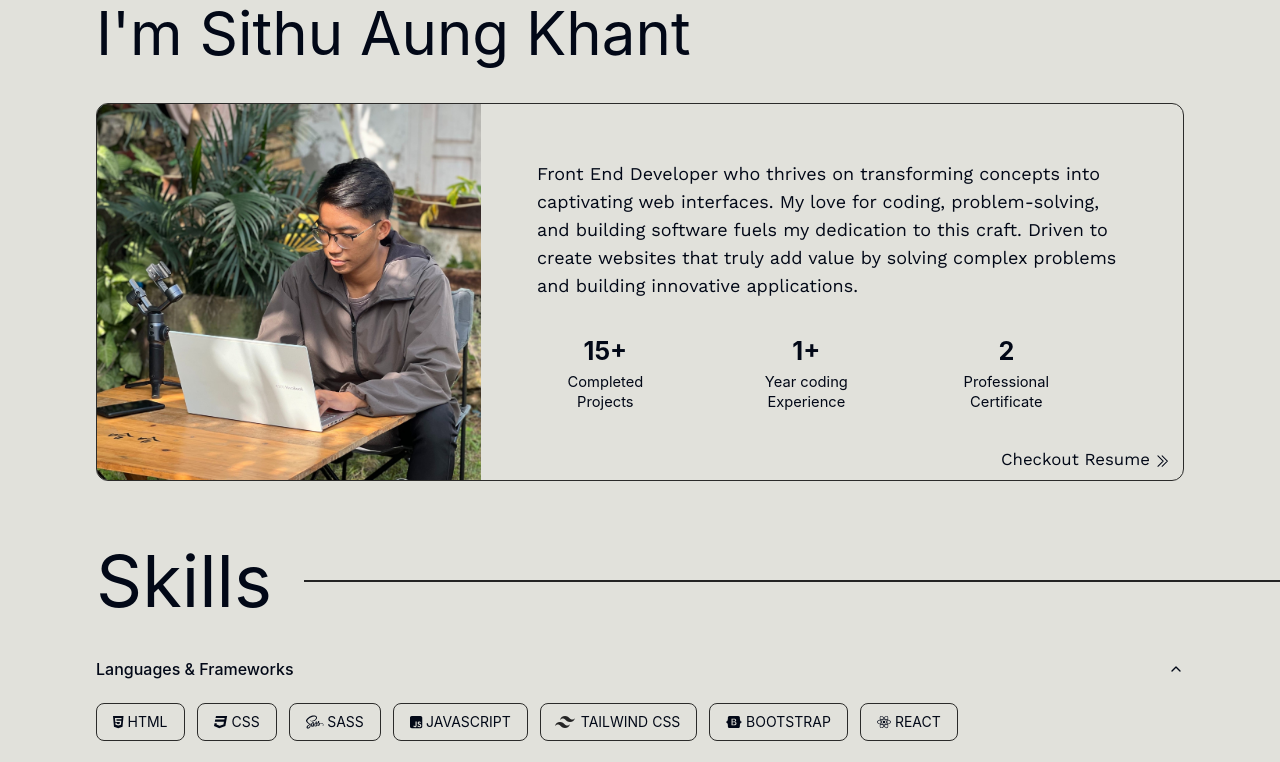
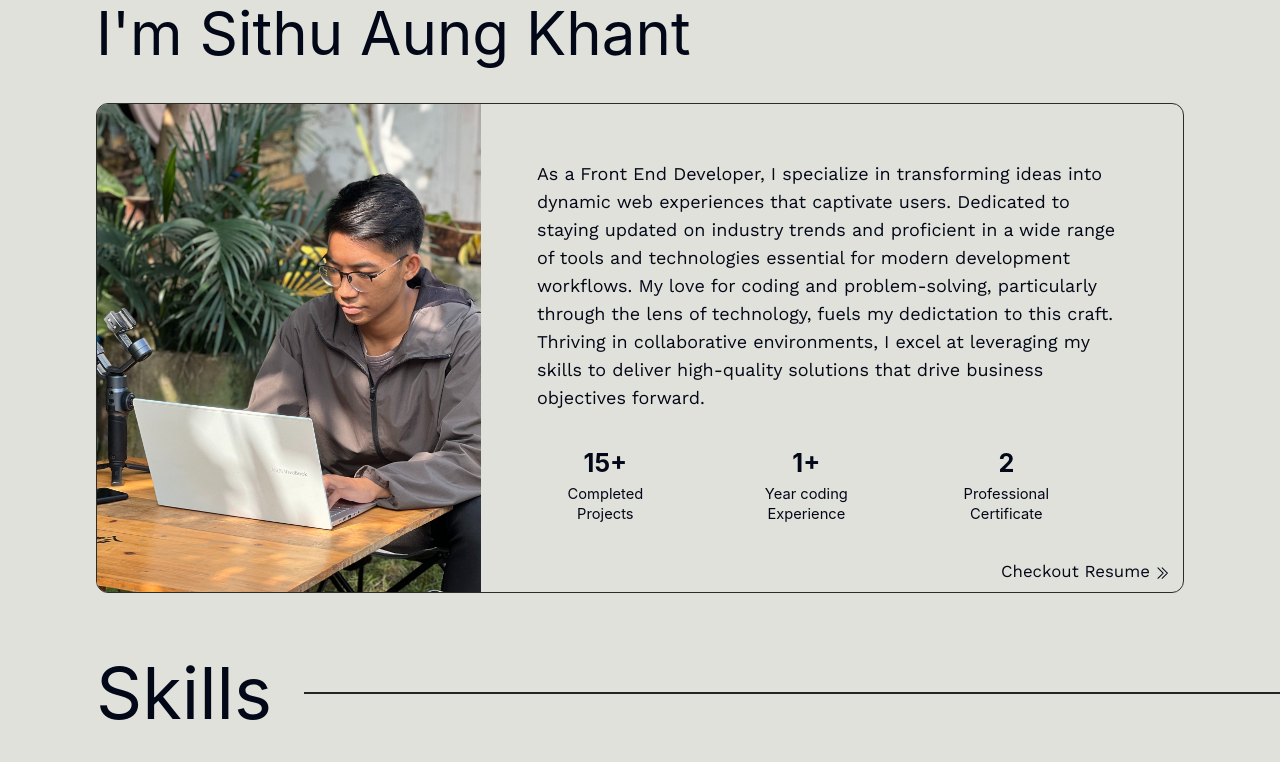
Before and after one commit to Sithu-Aung-Khant/Devfolio_01, a React (Vite) app: page / in a window 1280 px wide. Shown: the part 962-1724 px from the top of the page. Built offline with nearby package versions, Linux system fonts and the light colour scheme.

Commit message:
Revise 'About Me' summary and provide updated link to resume

```diff
--- a/src/pages/home/About.jsx
+++ b/src/pages/home/About.jsx
@@ -1,6 +1,6 @@
 import React, { useRef } from "react";
 import { ChevronDoubleRightIcon } from "@heroicons/react/24/outline";
-const Resume = "https://sithuthedev.netlify.app/pdfs/sithuthedev.pdf";
+const Resume = "https://sithuthedev.netlify.app/pdfs/resume.pdf";
 import { Link } from "react-scroll";
 
 const DownloadResume = () => {
@@ -9,7 +9,7 @@ const DownloadResume = () => {
   const downloadResume = () => {
     const aTag = aTagRef.current;
     aTag.href = Resume;
-    aTag.setAttribute("download", "Sithu_Resume.pdf");
+    aTag.setAttribute("download", "Resume.pdf");
     aTag.target = "_blank";
     aTag.click();
   };
@@ -39,7 +39,7 @@ const About = () => {
           <h1 className="leading-tight">Hello,</h1>
           <h1 className="">I'm Sithu Aung Khant</h1>
         </div>
-        <div className="md:flex mt-5 md:mt-10 justify-around text-center border border-brown03 dark:border-gray-700 rounded-xl  overflow-hidden">
+        <div className="md:flex mt-5 md:mt-10 justify-around text-center border border-brown03 dark:border-brown rounded-xl  overflow-hidden">
           <div className="md:shrink-0">
             <img
               className="size-full md:size-80 md:h-full lg:w-96 object-cover"
@@ -49,11 +49,15 @@ const About = () => {
           </div>
           <div className="px-3 pt-5 pb-10 md:p-8 relative xl:p-10">
             <div className="md:text-start font-text md:p-4 xl:text-lg">
-              Front End Developer who thrives on transforming concepts into
-              captivating web interfaces. My love for coding, problem-solving,
-              and building software fuels my dedication to this craft. Driven to
-              create websites that truly add value by solving complex problems
-              and building innovative applications.{" "}
+              As a Front End Developer, I specialize in transforming ideas into
+              dynamic web experiences that captivate users. Dedicated to staying
+              updated on industry trends and proficient in a wide range of tools
+              and technologies essential for modern development workflows. My
+              love for coding and problem-solving, particularly through the lens
+              of technology, fuels my dedictation to this craft. Thriving in
+              collaborative environments, I excel at leveraging my skills to
+              deliver high-quality solutions that drive business objectives
+              forward.
             </div>
             <div className="columns-3 gap-8 mt-5 mb-7 md:w-11/12">
               {/* Projects */}
@@ -62,17 +66,13 @@ const About = () => {
                 className=""
                 target="_blank"
               >
-                <div className="text-2xl font-bold mb-1 xl:scale-105">
-                  15+
-                </div>
+                <div className="text-2xl font-bold mb-1 xl:scale-105">15+</div>
                 <div className="text-sm xl:scale-105">Completed</div>
                 <div className="text-sm xl:scale-105">Projects</div>
               </a>
               {/* Experience */}
               <a href="https://github.com/Sithu-Aung-Khant" target="_blank">
-                <div className="text-2xl font-bold mb-1 xl:scale-105">
-                  1+{" "}
-                </div>
+                <div className="text-2xl font-bold mb-1 xl:scale-105">1+ </div>
                 <div className="text-sm xl:scale-105">Year coding</div>
                 <div className="text-sm xl:scale-105">Experience</div>
               </a>
```
